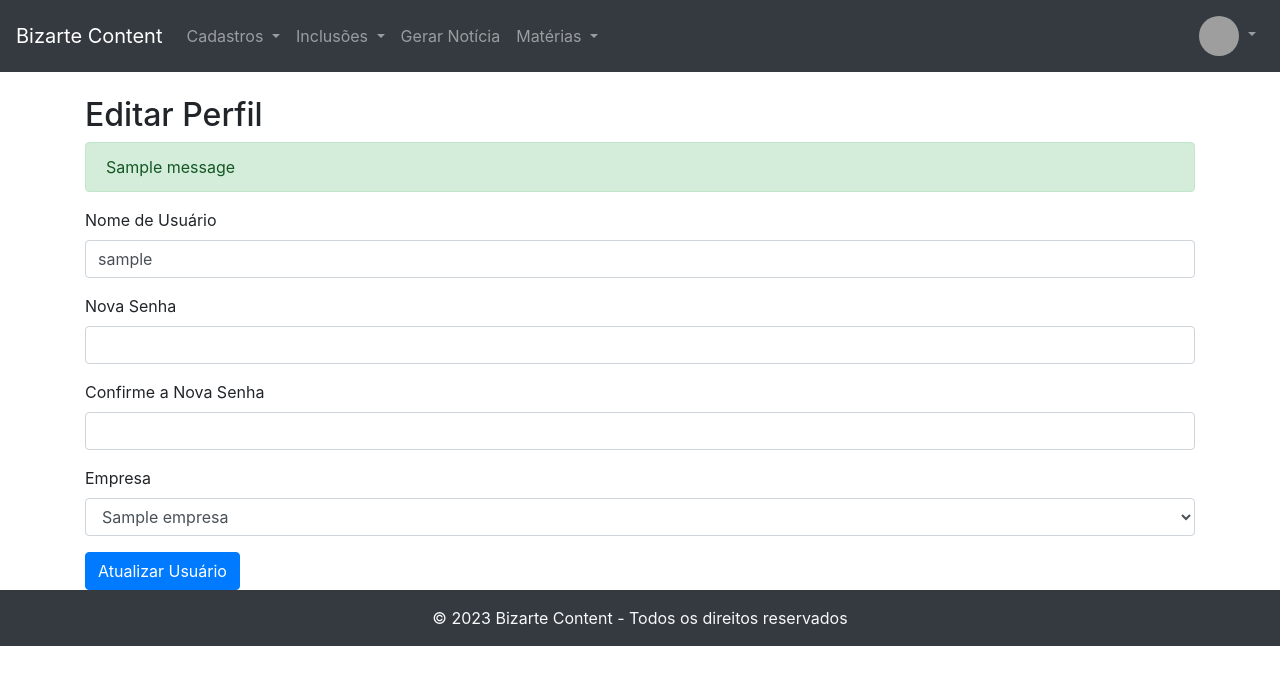
After one commit to danielteixeiralima/bizarte_content, a Flask app: page /editar_perfil in a window 1280 px wide. The commit adds this page. Shown: the top 685 px of the page. Run offline with Flask 3, Linux system fonts and the light colour scheme; a user stored in the database is signed in; tables that the repository leaves empty hold one stand-in row (values such as "Sample post"); one stand-in notice (Sample message) is shown; some libraries are stand-ins or nearby versions; grey boxes are pictures that could not be loaded.

Commit message:
editar perfil

```diff
--- a/app.py
+++ b/app.py
@@ -330,7 +330,7 @@ def admin_usuarios():
                 username=form.username.data,
                 password=form.password.data,
                 id_empresa=form.id_empresa.data,
-                is_admin=True
+                is_admin=False
             )
             print(newUser)
             db.session.add(newUser)
@@ -341,6 +341,24 @@ def admin_usuarios():
 
     usuarios = Usuario.query.all()
     return render_template('admin_usuarios.html', form=form, usuarios=usuarios)
+
+@app.route('/editar_perfil', methods=['GET', 'POST'])
+@login_required
+def editar_perfil():
+    usuario = Usuario.query.get(current_user.id)
+    form = UsuarioForm(obj=usuario)
+
+    if form.validate_on_submit():
+        usuario.username = form.username.data
+        if form.new_password.data:
+            usuario.password_hash = generate_password_hash(form.new_password.data)
+        usuario.id_empresa = form.id_empresa.data
+
+        db.session.commit()
+        flash('Perfil atualizado com sucesso!', 'success')
+        return redirect(url_for('editar_perfil'))
+
+    return render_template('editar_perfil.html', form=form)
 
 
 @app.route('/admin/empresas', methods=['GET', 'POST'])
--- a/templates/base.html
+++ b/templates/base.html
@@ -20,9 +20,8 @@
         </button>
 
         <div class="collapse navbar-collapse" id="navbarNavDropdown">
-            <ul class="navbar-nav mr-auto"> <!-- mr-auto mantém os itens existentes à esquerda -->
+            <ul class="navbar-nav mr-auto">
                 {% if current_user.is_authenticated and current_user.is_admin %}
-                <!-- Dropdown Cadastro (Apenas para administradores) -->
                 <li class="nav-item dropdown">
                     <a class="nav-link dropdown-toggle" href="#" id="navbarDropdownMenuLink" data-toggle="dropdown" aria-haspopup="true" aria-expanded="false">
                         Cadastros
@@ -39,12 +38,9 @@
                         <a class="dropdown-item" href="{{ url_for('instagram_social') }}">Instagram Social</a>
                         <a class="dropdown-item" href="{{ url_for('relatorio') }}">Relatório</a>
                         <a class="dropdown-item" href="{{ url_for('relatorio_posts') }}">Relatório Posts</a>
-
                     </div>
                 </li>
                 {% endif %}
-
-                <!-- Dropdown Inclusões -->
                 <li class="nav-item dropdown">
                     <a class="nav-link dropdown-toggle" href="#" id="navbarDropdownMenuLink2" data-toggle="dropdown" aria-haspopup="true" aria-expanded="false">
                         Inclusões
@@ -54,13 +50,9 @@
                         <a class="dropdown-item" href="{{ url_for('admin_estilos_de_escrita') }}">Estilos de Escrita</a>
                     </div>
                 </li>
-
-                <!-- Botão Gerar Notícia -->
                 <li class="nav-item">
                     <a class="nav-link" href="{{ url_for('rodar') }}">Gerar Notícia</a>
                 </li>
-
-                <!-- Dropdown Matérias Geradas -->
                 <li class="nav-item dropdown">
                     <a class="nav-link dropdown-toggle" href="#" id="navbarDropdownMenuLink3" data-toggle="dropdown" aria-haspopup="true" aria-expanded="false">
                         Matérias
@@ -70,15 +62,13 @@
                     </div>
                 </li>
             </ul>
-
-            <!-- Menu do usuário com foto -->
             <ul class="navbar-nav">
                 <li class="nav-item dropdown">
                     <a class="nav-link dropdown-toggle" href="#" id="navbarDropdownUser" role="button" data-toggle="dropdown" aria-haspopup="true" aria-expanded="false">
-                        <img src="URL_DA_FOTO_DO_USUARIO" class="rounded-circle" alt="Foto do usuário" style="width: 40px; height: 40px;"> <!-- Substitua pelo caminho da foto do usuário -->
+                        <img src="URL_DA_FOTO_DO_USUARIO" class="rounded-circle" alt="Foto do usuário" style="width: 40px; height: 40px;">
                     </a>
                     <div class="dropdown-menu dropdown-menu-right" aria-labelledby="navbarDropdownUser">
-                        <a class="dropdown-item" href="#">Editar Perfil</a>
+                        <a class="dropdown-item" href="{{ url_for('editar_perfil') }}">Editar Perfil</a>
                         <a class="dropdown-item" href="{{ url_for('logout') }}">Logout</a>
                     </div>
                 </li>
@@ -86,23 +76,19 @@
         </div>
     </nav>
 
-    <!-- Conteúdo principal -->
     <div id="page-content-wrapper">
         <div class="container-fluid">
             {% block content %}
-            <!-- Conteúdo dinâmico será inserido aqui -->
             {% endblock %}
         </div>
     </div>
 
-    <!-- Rodapé -->
     <footer class="bg-dark text-light py-3 text-center">
         <div class="container">
             © 2023 Bizarte Content - Todos os direitos reservados
         </div>
     </footer>
 
-    <!-- jQuery e Bootstrap JS (CDN) -->
     <script src="https://code.jquery.com/jquery-3.3.1.slim.min.js"></script>
     <script src="https://cdnjs.cloudflare.com/ajax/libs/popper.js/1.14.7/umd/popper.min.js"></script>
     <script src="https://stackpath.bootstrapcdn.com/bootstrap/4.3.1/js/bootstrap.min.js"></script>
--- /dev/null
+++ b/templates/editar_perfil.html
@@ -0,0 +1,56 @@
+{% extends 'base.html' %}
+
+{% block content %}
+
+<div class="container mt-4">
+    <h2>Editar Perfil</h2>
+
+    {% with messages = get_flashed_messages(with_categories=true) %}
+        {% if messages %}
+            {% for category, message in messages %}
+                <div class="alert alert-{{ category }}" role="alert">
+                    {{ message }}
+                </div>
+            {% endfor %}
+        {% endif %}
+    {% endwith %}
+
+    <form method="POST" action="{{ url_for('editar_perfil') }}">
+        {{ form.hidden_tag() }}
+
+        <div class="form-group">
+            {{ form.username.label(class="form-label") }}
+            {{ form.username(class="form-control") }}
+            {% for error in form.username.errors %}
+                <div class="alert alert-danger">{{ error }}</div>
+            {% endfor %}
+        </div>
+
+        <div class="form-group">
+            {{ form.new_password.label(class="form-label") }}
+            {{ form.new_password(class="form-control", required=true, minlength=6) }}
+            {% for error in form.new_password.errors %}
+                <div class="alert alert-danger">{{ error }}</div>
+            {% endfor %}
+        </div>
+
+        <div class="form-group">
+            {{ form.confirm_new_password.label(class="form-label") }}
+            {{ form.confirm_new_password(class="form-control", required=true, minlength=6, data_equal_to="form.new_password") }}
+            {% for error in form.confirm_new_password.errors %}
+                <div class="alert alert-danger">{{ error }}</div>
+            {% endfor %}
+        </div>
+
+        <div class="form-group">
+            {{ form.id_empresa.label(class="form-label") }}
+            {{ form.id_empresa(class="form-control") }}
+            {% for error in form.id_empresa.errors %}
+                <div class="alert alert-danger">{{ error }}</div>
+            {% endfor %}
+        </div>
+
+        <button type="submit" class="btn btn-primary">Atualizar Usuário</button>
+    </form>
+</div>
+{% endblock %}
```
Also changed, not shown: 1 other file.
